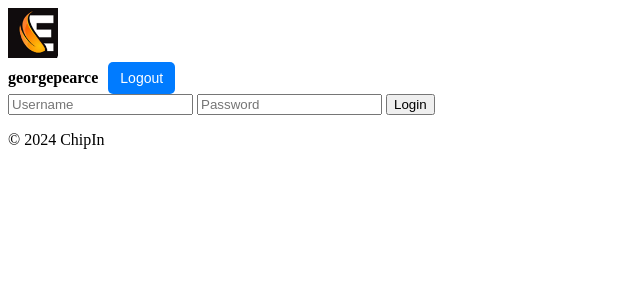
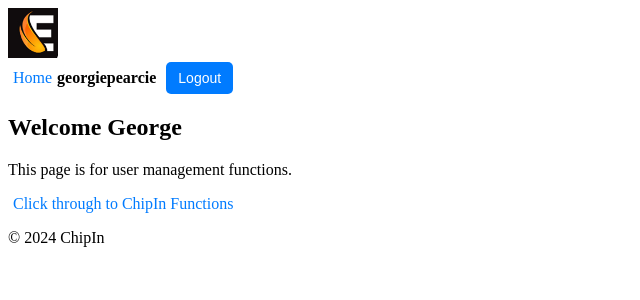
Before and after one commit to Georgepearce2807/ssa_project, a Django app: page /users/ in a window 1280 px wide. Shown: the top 300 px of the page, without its empty margins (0-640 px from the left). Run offline with Django 5.2, Linux system fonts and the light colour scheme; a user stored in the database is signed in; data comes from the database, SQL or seed files in the repository; both versions use the stored data as it was after the commit; parts of the project's set-up code (start-up, migrations or seed data) failed here and were passed over; some libraries are stand-ins or nearby versions.

Commit message:
Nicknames replace Email

```diff
--- /dev/null
+++ b/chipin/context_processors.py
@@ -0,0 +1,8 @@
+from users.models import Profile
+def user_profile(request):
+    if request.user.is_authenticated:
+        try:
+            return {'nickname': request.user.profile.nickname}
+        except Profile.DoesNotExist:
+            return {'nickname': request.user.username}  # Fallback to username if no profile exists
+    return {}
--- a/chipin/static/chipin/function.js
+++ /dev/null
@@ -1,6 +0,0 @@
-let bed = document.getElementById("bed");
-function support() {
-    let p = document.createElement('p');
-    p.textContent = "you have supported the cause";
-    bed.appendChild(p);
-}
--- a/chipin/templates/chipin/base.html
+++ b/chipin/templates/chipin/base.html
@@ -12,7 +12,7 @@
         </div>
         <div class="user-info">
             {% if request.user.is_authenticated %}
-                <span>{{ request.user.username }}</span>
+                <a href="{% url 'chipin:home' %}">Home</a> <span>{{ request.user.profile.nickname }}</span>
                 <form action="{% url 'users:logout' %}" method="post">
                     {% csrf_token %}
                     <button type="submit">Logout</button>
--- a/chipin/templates/chipin/group_detail.html
+++ b/chipin/templates/chipin/group_detail.html
@@ -3,11 +3,11 @@
 {% block title %}{{ group.name }}{% endblock %}
 {% block content %}
     <h1>{{ group.name }}</h1>
-    <p>Administrator: {{ group.admin.username }}</p>
+    <p>Administrator: {{ group.admin.profile.nickname }}</p>
     <p>Members:</p>
     <ul>
         {% for member in group.members.all %}
-        <li>{{ member.username }}</li>
+        <li>{{ member.profile.nickname }}</li>
         {% endfor %}
     </ul>
     <a href="{% url 'chipin:invite_users' group.id %}">Invite Users</a>
--- a/chipin/templates/chipin/invite_users.html
+++ b/chipin/templates/chipin/invite_users.html
@@ -9,7 +9,7 @@
         <select name="user_id" id="user_id" required>
             <option value="">Select a user</option>
             {% for user in users_not_in_group %}
-                <option value="{{ user.id }}">{{ user.username }} ({{ user.email }})</option>
+                <option value="{{ user.id }}">{{ user.profile.nickname }}</option>
             {% endfor %}
         </select>
         <button type="submit">Send Invitation</button>
--- a/ssa_project/settings.py
+++ b/ssa_project/settings.py
@@ -64,6 +64,7 @@ TEMPLATES = [
                 'django.template.context_processors.request',
                 'django.contrib.auth.context_processors.auth',
                 'django.contrib.messages.context_processors.messages',
+                'chipin.context_processors.user_profile',
             ],
         },
     },
@@ -123,5 +124,3 @@ STATIC_URL = 'static/'
 # https://docs.djangoproject.com/en/5.0/ref/settings/#default-auto-field
 
 DEFAULT_AUTO_FIELD = 'django.db.models.BigAutoField'
-
-RECAPTCHA_SECRET_KEY = "6LeMRm4qAAAAAPslEmmSL7zQBpwLV-YHw0R99ytB"
--- a/users/templates/users/user.html
+++ b/users/templates/users/user.html
@@ -1,26 +1,9 @@
 {% extends 'chipin/base.html' %}
 {% load static %}
-{% block title %}Login - ChipIn{% endblock %}
+{% block title %}User Management{% endblock %}
+
 {% block content %}
-    <div class="login-container">
-        <form id="login-form" action="{% url 'users:login' %}" method="post" onsubmit="return executeRecaptcha();">
-            {% csrf_token %}
-            <input type="text" name="username" placeholder="Username" required>
-            <input type="password" name="password" placeholder="Password" required>
-            <input type="hidden" name="recaptcha-token" id="recaptcha-token">
-            <button type="submit">Login</button>
-        </form>
-    </div>
-    <script src="https://www.google.com/recaptcha/api.js?render=6LeMRm4qAAAAADD-PhyZEaZz2nWI4DMYqeYw43uP"></script>
-    <script>
-        function executeRecaptcha() {
-            grecaptcha.ready(function() {
-                grecaptcha.execute('6LeMRm4qAAAAADD-PhyZEaZz2nWI4DMYqeYw43uP', { action: 'submit' }).then(function(token) {
-                    document.getElementById('recaptcha-token').value = token;
-                    document.getElementById('login-form').submit();
-                });
-            });
-            return false;  // Prevent default form submission
-        }
-    </script>
+    <h2>Welcome {{ request.user.first_name }}</h2>
+    <p>This page is for user management functions.</p>
+    <a href="{% url 'chipin:home' %}">Click through to ChipIn Functions</a>
 {% endblock %}
--- a/users/views.py
+++ b/users/views.py
@@ -5,17 +5,6 @@ from django.contrib.auth import authenticate, login, logout
 from django.contrib.auth.decorators import login_required
 from django.contrib import messages
 from .forms import UserRegistrationForm
-
-def register(request):
-    if request.method == "POST":
-        form = UserRegistrationForm(request.POST)
-        if form.is_valid():
-            form.save()
-            messages.success(request, "Your account has been created! You can now log in.")
-            return redirect('users:login')
-    else:
-        form = UserRegistrationForm()
-    return render(request, 'users/register.html', {'form': form})
 
 @login_required(login_url='users:login')
 def user(request):
@@ -39,36 +28,13 @@ def logout_view(request):
     messages.success(request, "Successfully logged out.")
     return redirect('users:login')
 
-import requests
-from django.conf import settings
-
-def login_view(request):
+def register(request):
     if request.method == "POST":
-        username = request.POST.get("username")
-        password = request.POST.get("password")
-        recaptcha_response = request.POST.get("recaptcha-token")  # Updated
-        # Verify reCAPTCHA
-        data = {
-            'secret': settings.RECAPTCHA_SECRET_KEY,
-            'response': recaptcha_response,
-            'remoteip': request.META.get('REMOTE_ADDR'),
-        }
-        recaptcha_verification = requests.post(
-            "https://www.google.com/recaptcha/api/siteverify",
-            data=data
-        )
-        result = recaptcha_verification.json()
-        # Check reCAPTCHA response
-        if not result.get("success"):
-            messages.error(request, "reCAPTCHA validation failed. Please try again.")
-            return redirect("users:login")  # Redirect back to the login page
-        # Authenticate user if reCAPTCHA is valid
-        user = authenticate(request, username=username, password=password)
-        if user is not None:
-            login(request, user)
-            # Redirect to the next URL if provided, else default to user profile
-            next_url = request.GET.get('next', reverse("users:user"))  # Simplified fallback
-            return redirect(next_url)
-        else:
-            messages.error(request, "Invalid username or password.")
-    return render(request, "users/login.html")
+        form = UserRegistrationForm(request.POST)
+        if form.is_valid():
+            form.save()
+            messages.success(request, "Your account has been created! You can now log in.")
+            return redirect('users:login')
+    else:
+        form = UserRegistrationForm()
+    return render(request, 'users/register.html', {'form': form})
```
Also changed, not shown: chipin/templates/chipin/home.html (+4 -5 lines), chipin/views.py (+4 -4 lines), db.sqlite3.
